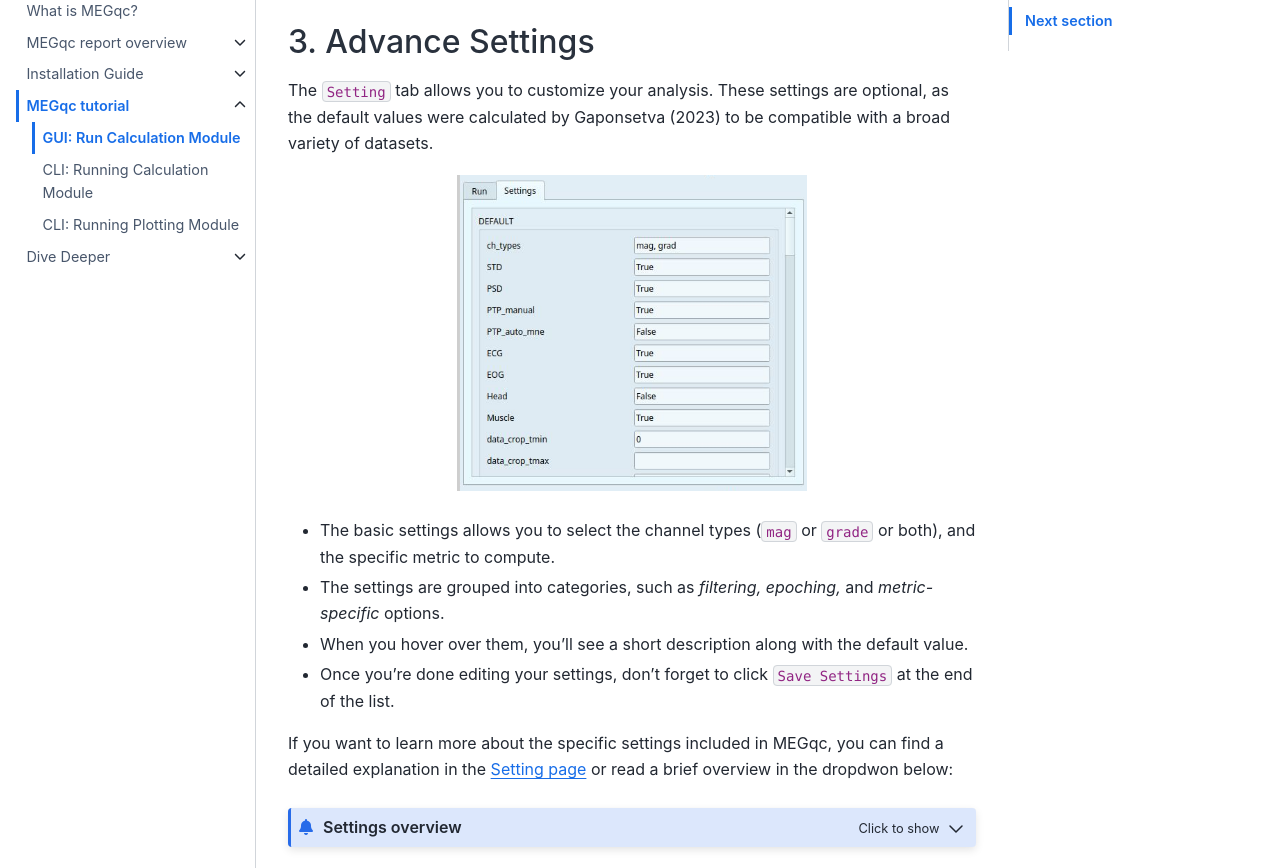
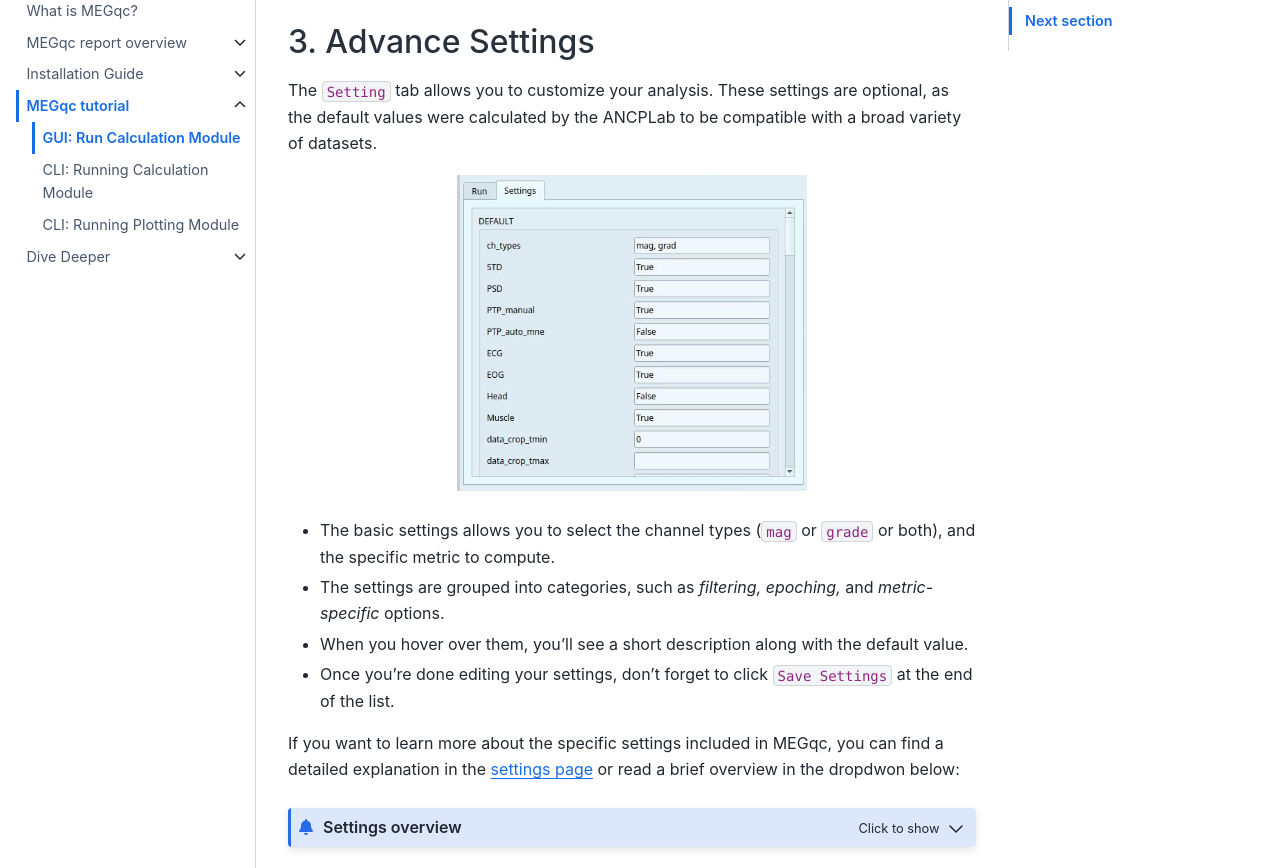
Before and after one commit to ANCPLabOldenburg/megqc_documentation, a Jupyter Book: the page built from tutorial/calc_gui.md, in a window 1280 px wide and 1400 px high, scrolled down 1354 px. Shown: the part 180-1048 px from the top of the window. Built offline with Jupyter Book 1.0.4 settings and Sphinx 7.4.7 and the Sphinx Book theme 1.1.4, drawn with Linux system fonts in a browser that asks for light colours; pages that are not in the unit, such as notebooks, are missing from menus.

Commit message:
Update calc_gui.md

````diff
--- a/tutorial/calc_gui.md
+++ b/tutorial/calc_gui.md
@@ -33,7 +33,7 @@ Then the MEGqc GUI will open alongside a bash terminal. You can safely close the
 ```
 
 ## 3. Advance Settings
-The `Setting` tab allows you to customize your analysis. These settings are optional, as the default values were calculated by Gaponsetva (2023) to be compatible with a broad variety of datasets.
+The `Setting` tab allows you to customize your analysis. These settings are optional, as the default values were calculated by the ANCPLab to be compatible with a broad variety of datasets.
 
 <img src="../static/mini/minimegqc_settings.png" alt="settings-gui" width="350px" align="center">
 
@@ -44,7 +44,7 @@ The `Setting` tab allows you to customize your analysis. These settings are opti
 * When you hover over them, you'll see a short description along with the default value.
 * Once you're done editing your settings, don't forget to click `Save Settings` at the end of the list.
 
-If you want to learn more about the specific settings included in MEGqc, you can find a detailed explanation in the [Setting page](../extra/settings.md) or read a brief overview in the dropdwon below:
+If you want to learn more about the specific settings included in MEGqc, you can find a detailed explanation in the [settings page](../extra/settings.md) or read a brief overview in the dropdwon below:
 
 
 ```{admonition} Settings overview
````
